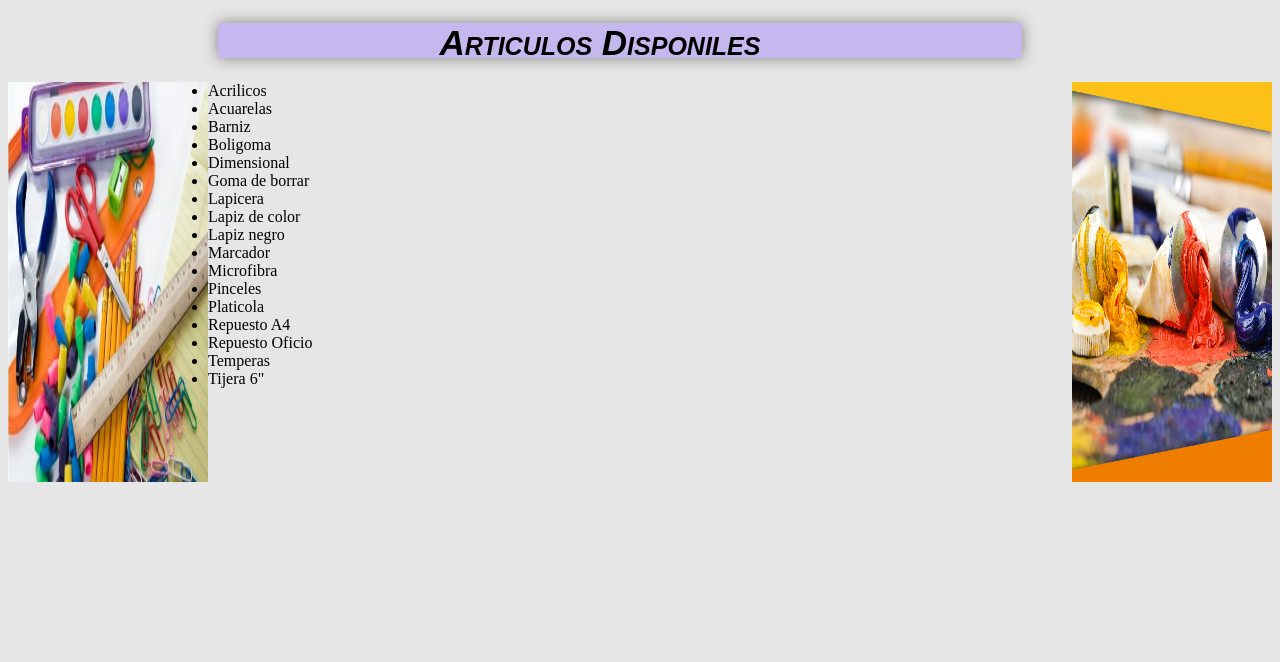
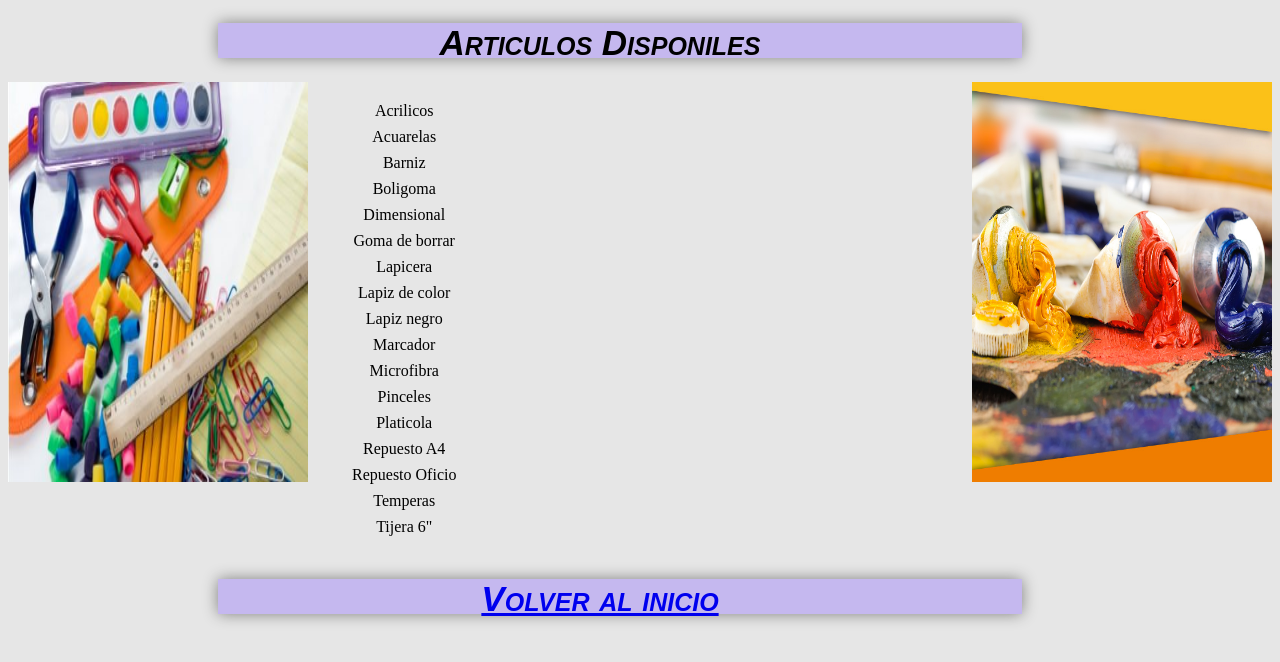
Before and after one commit to Unicen-Tuari/gportillo, a PHP site: page /Articulos.html in a window 1280 px wide. Shown: the top 662 px of the page. Run offline with PHP 8.4, Linux system fonts and the light colour scheme.

Commit message:
termine de centrar los articulos disponibles y le agrege boton de volver al home.
Acomode lista de promociones de la home junto a las imagenes.

close #9
close #7
close #6
close #4

```diff
--- a/Pagina WEB/Articulos.html
+++ b/Pagina WEB/Articulos.html
@@ -30,6 +30,9 @@
       <li>Tijera 6"</li>
     </ul>
 
+    <div class="footer">
+      <h1><a href="index.html">Volver al inicio</a></h1>
+    </div>
 
   </body>
 </html>
--- a/Pagina WEB/css/articulos.css
+++ b/Pagina WEB/css/articulos.css
@@ -24,19 +24,31 @@ h1{
 
 .imagenIzq{
   background-image: url("../imagenes/articulos2.jpg");
-  background-size: 200px 400px;
-  width: 200px;
+  background-size: 300px 400px;
+  background-repeat: no-repeat;
+  width: 300px;
   height: 400px;
   float: right;
 }
 
 .imagenDer{
   background-image: url("../imagenes/articulos1.jpg");
-  background-size: 200px 400px;
-  width: 200px;
+  background-size: 300px 400px;
+  background-repeat: no-repeat;
+  width: 300px;
   height: 400px;
   float: left;
 }
+ul{
+  text-align: center;
+  list-style-type: none;
+  display:inline-grid;
+  }
 li{
-  margin-left: 30px;
-}
+  padding: 4px;
+  }
+
+  .footer{
+    position: relative;;
+    bottom: 0px;
+  }
--- a/Pagina WEB/index.html
+++ b/Pagina WEB/index.html
@@ -2,7 +2,7 @@
 <html>
 <head>
   <meta charset="utf-8">
-  <link rel="stylesheet" href="css/artistica.css" media="screen" title="no title" charset="utf-8">
+  <link rel="stylesheet" href="css/index.css" media="screen" title="no title" charset="utf-8">
   <title>Salvador Artistica</title>
 </head>
 <body>
```
Also changed, not shown: Pagina WEB/css/index.css (renamed from Pagina WEB/css/artistica.css).
